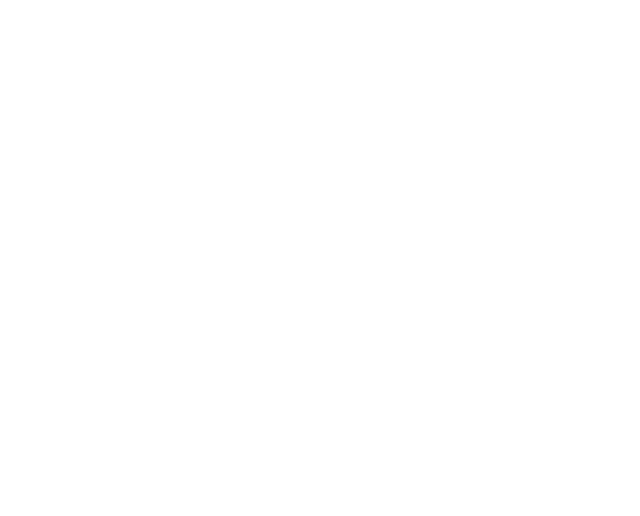
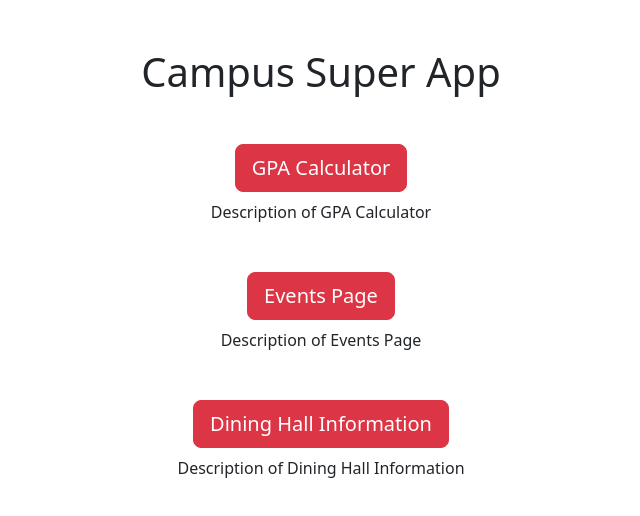
Before and after one commit to bmitts3/campus-life-super-app, a plain HTML site: page index.html in a window 1280 px wide. Shown: the whole page, without its empty margins (319-959 px from the left). Drawn offline with nearby package versions, Linux system fonts and the light colour scheme.

Commit message:
made the other pages of website and linked boot, css, other pages and set up barebones of homepage

```diff
--- a/index.html
+++ b/index.html
@@ -1,3 +1,40 @@
 <!DOCTYPE html>
 <html lang="en">
+
+  <head>
+    <meta charset="UTF-8" />
+    <meta name="viewport" content="width=device-width, initial-scale=1" />
+    <title>Campus Super App</title>
+    <link href="https://cdn.jsdelivr.net/npm/bootstrap@5.3.5/dist/css/bootstrap.min.css" rel="stylesheet" integrity="sha384-SgOJa3DmI69IUzQ2PVdRZhwQ+dy64/BUtbMJw1MZ8t5HZApcHrRKUc4W0kG879m7" crossorigin="anonymous">
+    <link href = "./css/style.css" rel="stylesheet" />
+  </head>
+  <body class="container my-5">
+  <h1 class="text-center mb-5">Campus Super App</h1>
+  <div class="container d-flex flex-column align-items-center mt-5">
+    <div class="d-flex mb-2">
+      <a class="btn btn-danger btn-lg" href="gpa.html">GPA Calculator</a>
+    </div>
+    <div class="d-flex">
+      <p class="mb-0 text-center">Description of GPA Calculator</p>
+    </div>
+  </div>
+    <div class="container d-flex flex-column align-items-center mt-5">
+      <div class="d-flex mb-2">
+        <a class="btn btn-danger btn-lg" href="event.html">Events Page</a>
+      </div>
+      <div class="d-flex">
+        <p class="mb-0 text-center">Description of Events Page</p>
+      </div>
+    </div>
+    <div class="container d-flex flex-column align-items-center mt-5">
+      <div class="d-flex mb-2">
+        <a class="btn btn-danger btn-lg" href="dining.html">Dining Hall Information</a>
+      </div>
+      <div class="d-flex">
+        <p class="mb-0 text-center">Description of Dining Hall Information</p>
+      </div>
+    </div>
+   </body>
+  <script src="script.js"></script>
+
 </html>
```
Also changed, not shown: dining.html (added, +17 -0 lines), event.html (added, +17 -0 lines), gpa.html (added, +18 -0 lines).
